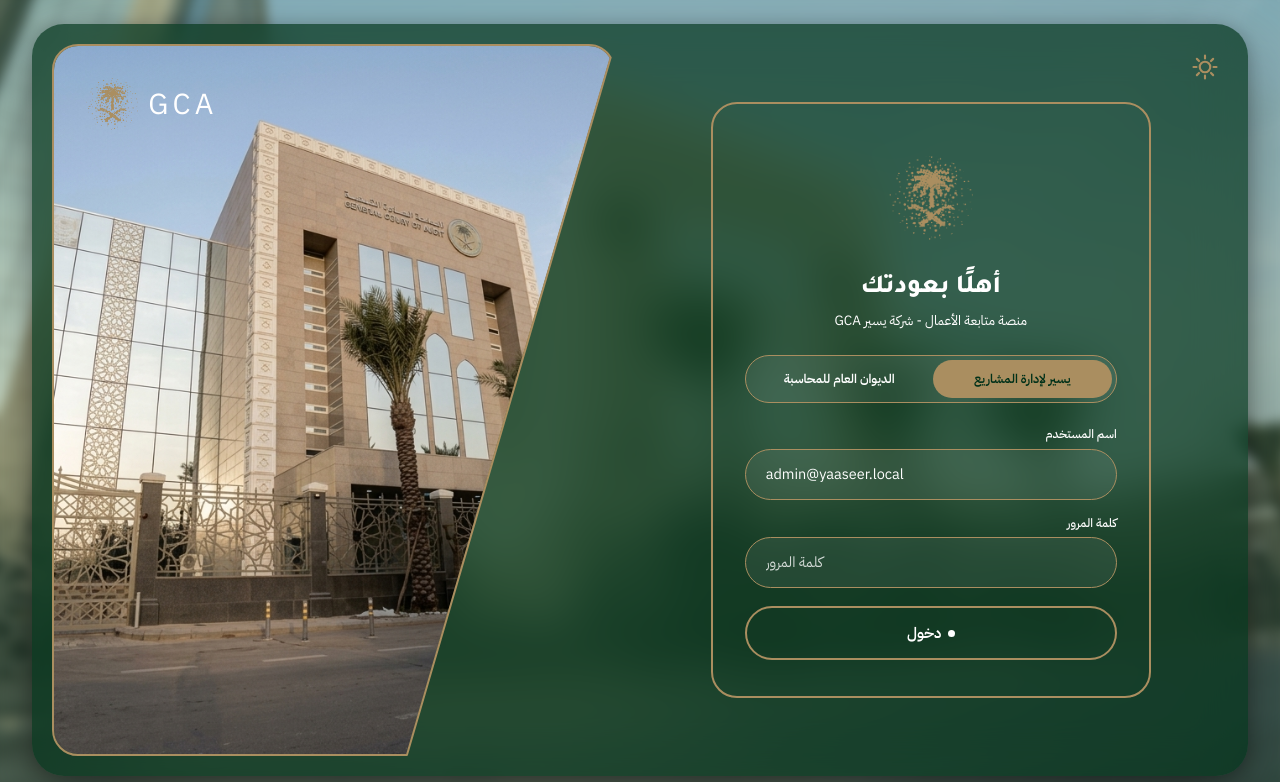
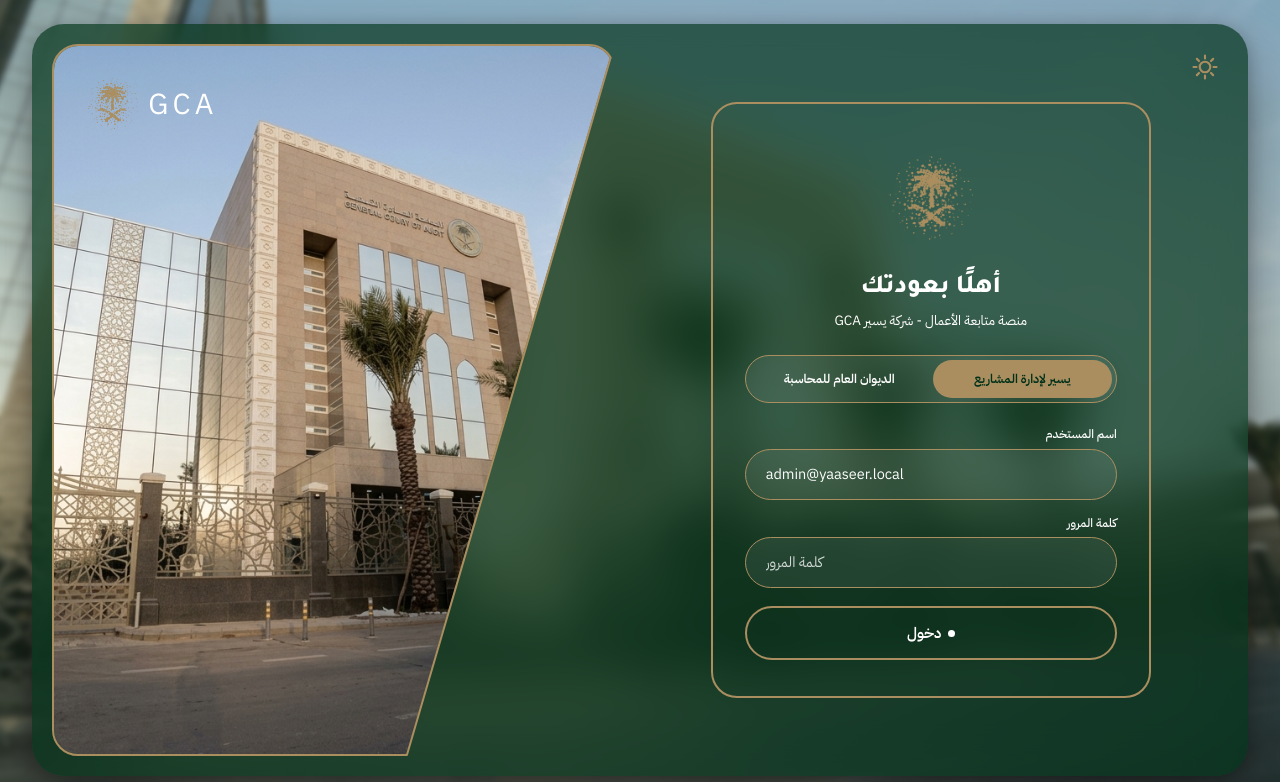
Before and after one commit to khawla5/GCA-Platform, a website built with Vite: page index.html in a window 1280 px wide. Both pictures are taken after a click on the button "التبديل إلى الوضع الداكن". Shown: the top 782 px of the page. Built offline with nearby package versions, Linux system fonts and the light colour scheme; no server answers.

Commit message:
Further lighten outer login background blur and tint

```diff
--- a/src/styles.css
+++ b/src/styles.css
@@ -389,10 +389,10 @@
 .legend{display:flex;gap:14px;flex-wrap:wrap;font-size:12px;color:var(--muted);margin-top:10px}
 
 /* login / auth — بطاقة عائمة بقطع مائل، فوق خلفية واضحة لنفس صورة المبنى */
-.login{position:fixed;inset:0;z-index:100;display:flex;align-items:center;justify-content:center;padding:32px;overflow:hidden;--tint:rgba(230,220,195,.75);--tint-bg:rgba(230,220,195,.3)}
-@media (prefers-color-scheme: dark){ :root:not([data-theme="light"]) .login{--tint:rgba(120,190,150,.75);--tint-bg:rgba(120,190,150,.3)}}
-:root[data-theme="dark"] .login{--tint:rgba(120,190,150,.75);--tint-bg:rgba(120,190,150,.3)}
-.login::before{content:"";position:absolute;inset:-12px;background:linear-gradient(var(--tint-bg),var(--tint-bg)),url('/images/gca-building-5.jpg') center 30%/cover no-repeat;filter:blur(6px);z-index:-1}
+.login{position:fixed;inset:0;z-index:100;display:flex;align-items:center;justify-content:center;padding:32px;overflow:hidden;--tint:rgba(230,220,195,.75);--tint-bg:rgba(230,220,195,.15)}
+@media (prefers-color-scheme: dark){ :root:not([data-theme="light"]) .login{--tint:rgba(120,190,150,.75);--tint-bg:rgba(120,190,150,.15)}}
+:root[data-theme="dark"] .login{--tint:rgba(120,190,150,.75);--tint-bg:rgba(120,190,150,.15)}
+.login::before{content:"";position:absolute;inset:-12px;background:linear-gradient(var(--tint-bg),var(--tint-bg)),url('/images/gca-building-5.jpg') center 30%/cover no-repeat;filter:blur(3px);z-index:-1}
 
 .login-card{--login-surface-solid:#e4d4b8;--login-surface:rgba(195, 175, 148, 0.75);--muted:#44554A;color:var(--ink);position:relative;width:min(1320px,96vw);height:min(780px,94vh);display:flex;flex-direction:row;background:var(--login-surface);backdrop-filter:blur(24px);-webkit-backdrop-filter:blur(24px);border-radius:32px;overflow:hidden;box-shadow:0 30px 80px rgba(0,0,0,.45),0 4px 18px rgba(0,0,0,.25)}
 /* جهة الفورم في الوضع الغامق فقط: #013119 */
```
